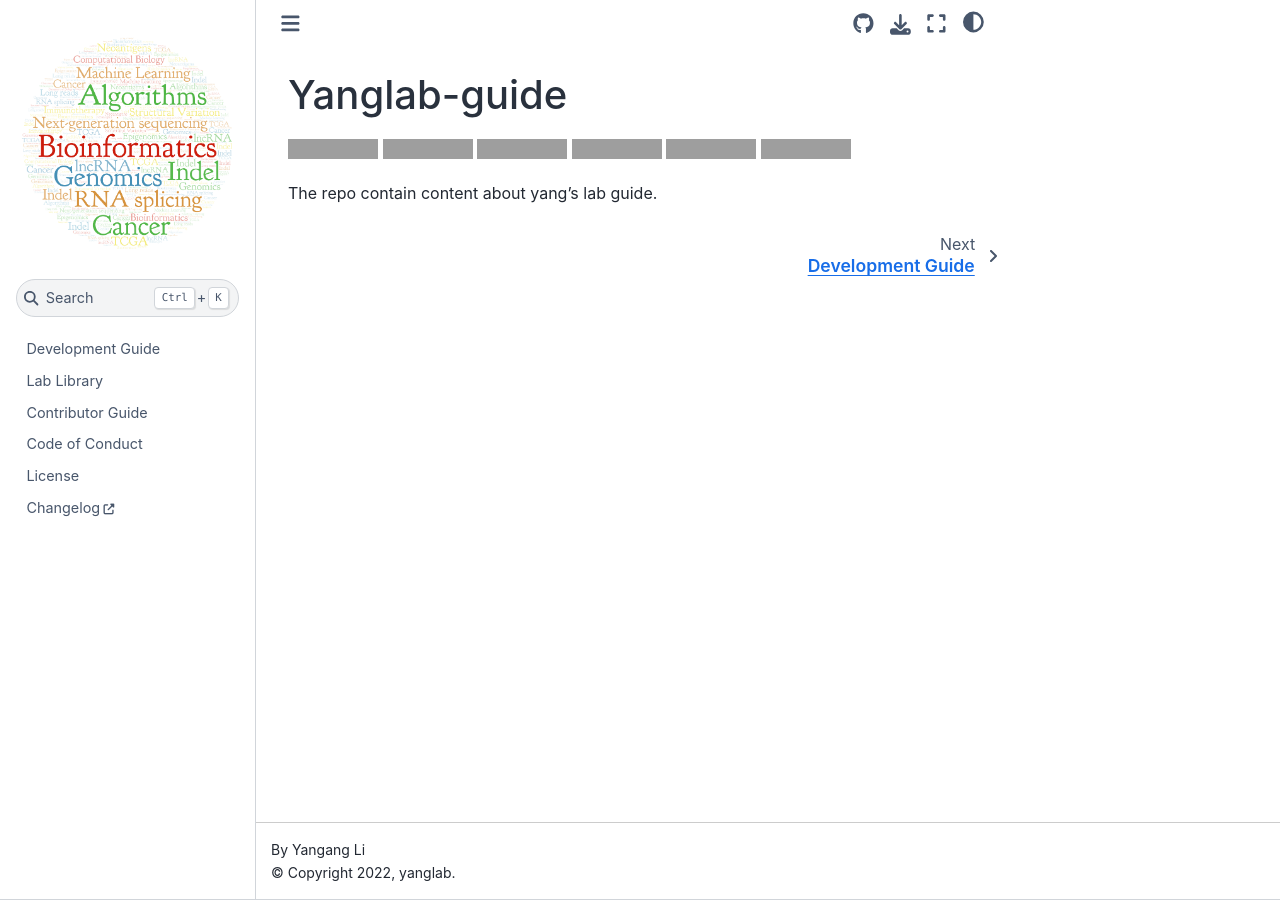
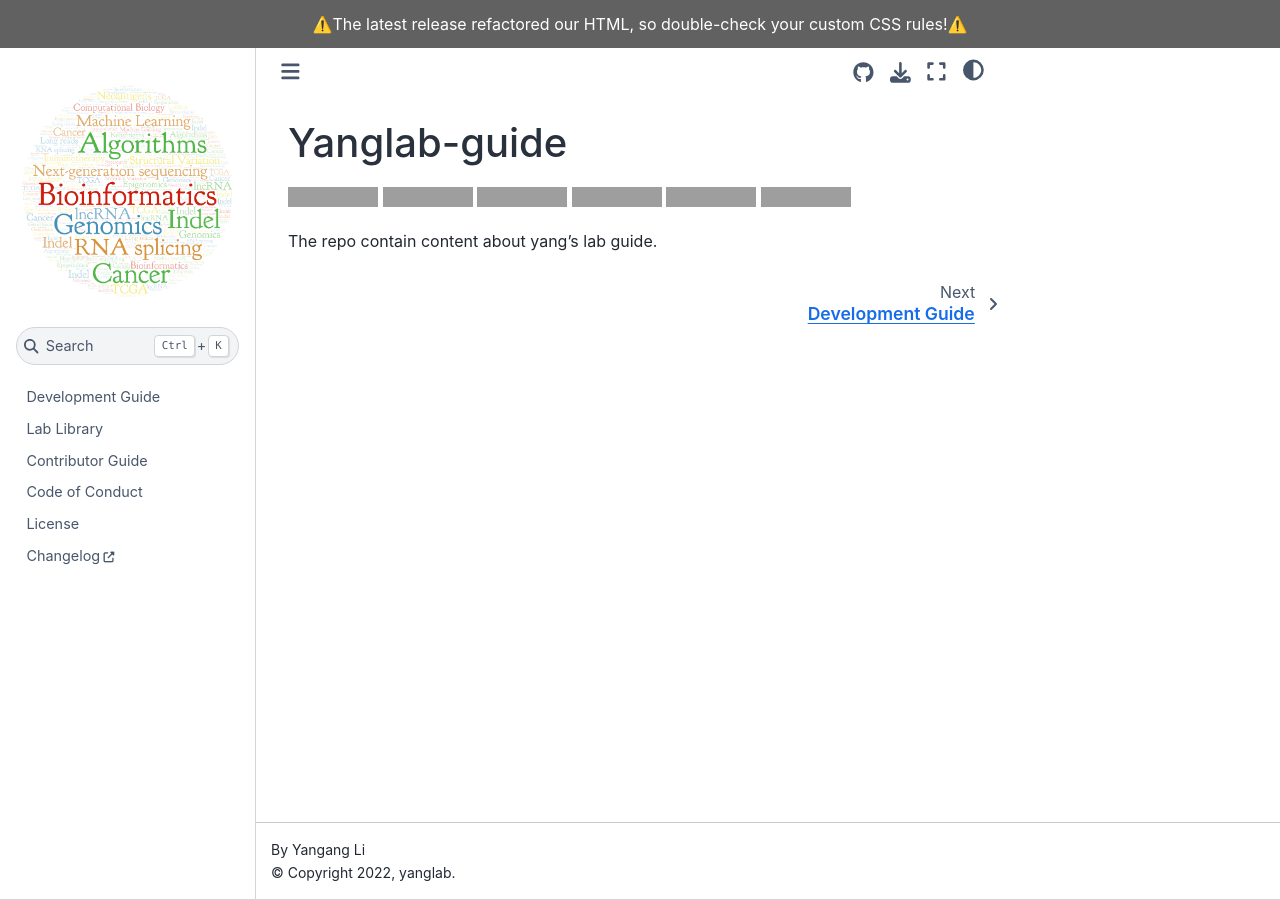
Before and after one commit to ylab-hi/yanglab-guide, a Sphinx documentation site: the page built from source/index.md, in a window 1280 px wide. Built offline with Sphinx 7.4.7 and the Sphinx Book theme 1.1.4, drawn with Linux system fonts in a browser that asks for light colours; some of the changed lines change nothing that is shown; grey boxes are pictures that could not be loaded.

Commit message:
add links

```diff
--- a/source/conf.py
+++ b/source/conf.py
@@ -31,8 +31,24 @@
 # Add any Sphinx extension module names here, as strings. They can be
 # extensions coming with Sphinx (named 'sphinx.ext.*') or your custom
 # ones.
-extensions = ["myst_parser", "sphinx.ext.intersphinx"]
-intersphinx_mapping = {"mypy": ("https://mypy.readthedocs.io/en/stable/", None)}
+extensions = [
+    "myst_parser",
+    "sphinx.ext.intersphinx",
+    "sphinx.ext.viewcode",
+    "sphinx_copybutton",
+    "sphinx_design",
+    "sphinx_tabs.tabs",
+    "sphinx_thebe",
+    "sphinx_togglebutton",
+    "sphinxcontrib.bibtex",
+    "sphinxcontrib.youtube",
+    "sphinxext.opengraph",
+]
+intersphinx_mapping = {
+    "mypy": ("https://mypy.readthedocs.io/en/stable/", None),
+    "python": ("https://docs.python.org/3.8", None),
+    "sphinx": ("https://www.sphinx-doc.org/en/master", None),
+}
 source_suffix = [".rst", ".md"]
 language = "en"
 linkcheck_ignore = [
@@ -54,6 +70,8 @@
 # a list of builtin themes.
 #
 html_theme = "sphinx_book_theme"
+html_title = "Lab Guide For Yang Lab"
+html_copy_source = True
 html_theme_options = {
     "repository_url": "https://github.com/ylab-hi/yanglab-guide",
     "use_repository_button": True,
@@ -64,3 +82,35 @@
 # so a file named "default.css" will overwrite the builtin "default.css".
 html_static_path = ["_static"]
 html_logo = "_static/logo.png"
+
+
+html_theme_options = {
+    "path_to_docs": "source",
+    "repository_url": "https://github.com/ylab-hi/yanglab-guide",
+    # "repository_branch": "gh-pages",  # For testing
+    "launch_buttons": {
+        "binderhub_url": "https://mybinder.org",
+        "colab_url": "https://colab.research.google.com/",
+        "deepnote_url": "https://deepnote.com/",
+        "notebook_interface": "jupyterlab",
+        "thebe": True,
+        # "jupyterhub_url": "https://datahub.berkeley.edu",  # For testing
+    },
+    "use_edit_page_button": True,
+    "use_issues_button": True,
+    "use_repository_button": True,
+    "use_download_button": True,
+    "logo_only": True,
+    "show_toc_level": 2,
+    "announcement": (
+        "⚠️The latest release refactored our HTML, "
+        "so double-check your custom CSS rules!⚠️"
+    ),
+    # For testing
+    # "use_fullscreen_button": False,
+    # "home_page_in_toc": True,
+    # "single_page": True,
+    # "extra_footer": "<a href='https://google.com'>Test</a>",  # DEPRECATED KEY
+    # "extra_navbar": "<a href='https://google.com'>Test</a>",
+    # "show_navbar_depth": 2,
+}
```
